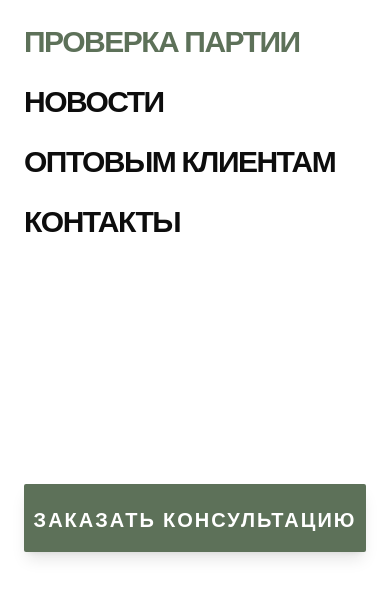
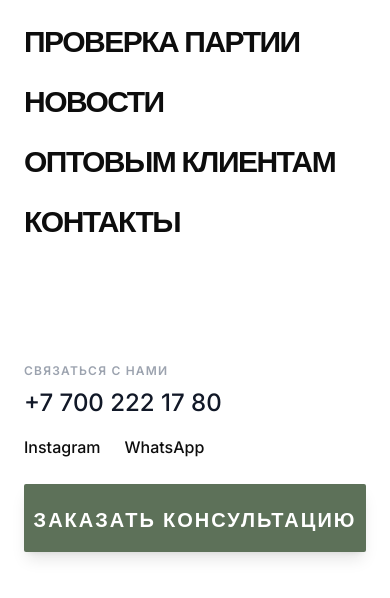
Before and after one commit to kenchoreo/debavit-catalog, a plain HTML site: page verify.html in a window 390 px wide. Both pictures are taken after a click on the button 350 px from the left and 40 px from the top of the page. Shown: the part 228-826 px from the top of the page. Drawn offline with nearby package versions, Linux system fonts and the light colour scheme.

Commit message:
Update verify.html

```diff
--- a/verify.html
+++ b/verify.html
@@ -29,6 +29,7 @@
 </head>
 <body class="font-sans text-gray-900 antialiased bg-white flex flex-col min-h-screen">
 
+    <!-- НАВИГАЦИЯ -->
     <nav class="container mx-auto px-4 py-4 flex justify-between items-center max-w-7xl relative z-[60]">
         <a href="index.html" class="flex items-center">
             <img src="./assets/img/logo.svg" alt="Debavit" class="h-7 md:h-8">
@@ -37,13 +38,14 @@
         <div class="hidden md:flex space-x-8 text-sm font-medium text-gray-600">
             <a href="index.html" class="hover:text-black transition">Каталог</a>
             <a href="about.html" class="hover:text-black transition">О нас</a>
-            <a href="verify.html" class="text-black transition border-b-2 border-brand-green pb-1">Проверка партии</a>
+            <a href="verify.html" class="hover:text-black transition">Проверка партии</a>
             <a href="news.html" class="hover:text-black transition">Новости</a>
             <a href="opt.html" class="hover:text-black transition">Оптовым клиентам</a>
             <a href="contacts.html" class="hover:text-black transition">Контакты</a>
         </div>
 
         <div class="flex items-center space-x-4 md:space-x-6">
+            <!-- Переключатель языка -->
             <div class="hidden md:flex items-center space-x-2 text-xs font-bold uppercase tracking-widest mt-1">
                 <a href="#" class="text-brand-dark border-b-2 border-brand-green pb-0.5">RU</a>
                 <span class="text-gray-300">/</span>
@@ -57,12 +59,14 @@
         </div>
     </nav>
 
+    <!-- МОБИЛЬНОЕ МЕНЮ -->
     <div id="mobile-menu" class="fixed inset-0 z-[100] hidden bg-white flex-col">
         <div class="flex justify-between items-center px-4 py-4 border-b border-gray-100">
             <a href="index.html">
                 <img src="./assets/img/logo.svg" alt="Debavit" class="h-7">
             </a>
             <div class="flex items-center space-x-4">
+                <!-- Переключатель языка для мобильных -->
                 <div class="flex items-center space-x-2 text-xs font-bold uppercase tracking-widest mt-1">
                     <a href="#" class="text-brand-dark border-b-2 border-brand-green pb-0.5">RU</a>
                     <span class="text-gray-300">/</span>
@@ -78,12 +82,20 @@
             <div class="flex flex-col space-y-6">
                 <a href="index.html" class="font-heading text-3xl md:text-4xl font-bold uppercase tracking-tighter text-brand-dark hover:text-brand-green transition">Каталог</a>
                 <a href="about.html" class="font-heading text-3xl md:text-4xl font-bold uppercase tracking-tighter text-brand-dark hover:text-brand-green transition">О нас</a>
-                <a href="verify.html" class="font-heading text-3xl md:text-4xl font-bold uppercase tracking-tighter text-brand-green transition">Проверка партии</a>
+                <a href="verify.html" class="font-heading text-3xl md:text-4xl font-bold uppercase tracking-tighter text-brand-dark hover:text-brand-green transition">Проверка партии</a>
                 <a href="news.html" class="font-heading text-3xl md:text-4xl font-bold uppercase tracking-tighter text-brand-dark hover:text-brand-green transition">Новости</a>
                 <a href="opt.html" class="font-heading text-3xl md:text-4xl font-bold uppercase tracking-tighter text-brand-dark hover:text-brand-green transition">Оптовым клиентам</a>
                 <a href="contacts.html" class="font-heading text-3xl md:text-4xl font-bold uppercase tracking-tighter text-brand-dark hover:text-brand-green transition">Контакты</a>
             </div>
             <div class="space-y-6 mt-10">
+                <div class="flex flex-col space-y-2">
+                    <p class="text-xs uppercase tracking-widest text-gray-400 font-bold">Связаться с нами</p>
+                    <a href="tel:+77002221780" class="text-2xl font-medium">+7 700 222 17 80</a>
+                    <div class="flex space-x-6 pt-2">
+                        <a href="https://instagram.com/debavit_official.kz" class="text-brand-dark font-medium hover:text-brand-green transition border-b border-transparent hover:border-brand-green">Instagram</a>
+                        <a href="https://wa.me/77002221780" class="text-brand-dark font-medium hover:text-brand-green transition border-b border-transparent hover:border-brand-green">WhatsApp</a>
+                    </div>
+                </div>
                 <a href="https://wa.me/77002221780" class="block w-full bg-[#5d7159] text-white py-5 text-center font-heading text-xl font-bold uppercase tracking-widest rounded-sm shadow-lg">Заказать консультацию</a>
             </div>
         </div>
```
